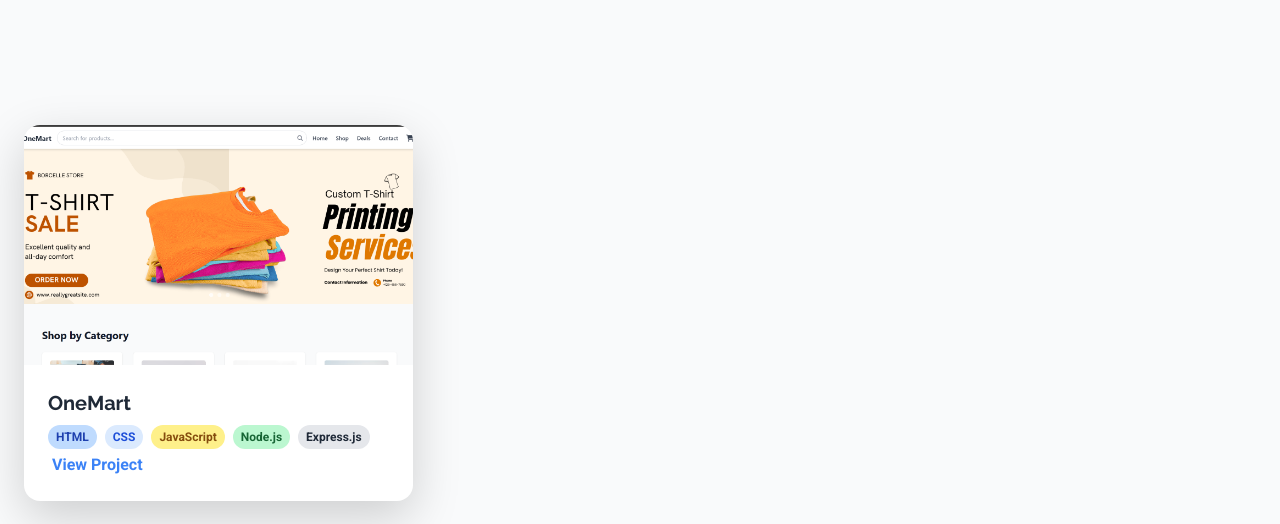
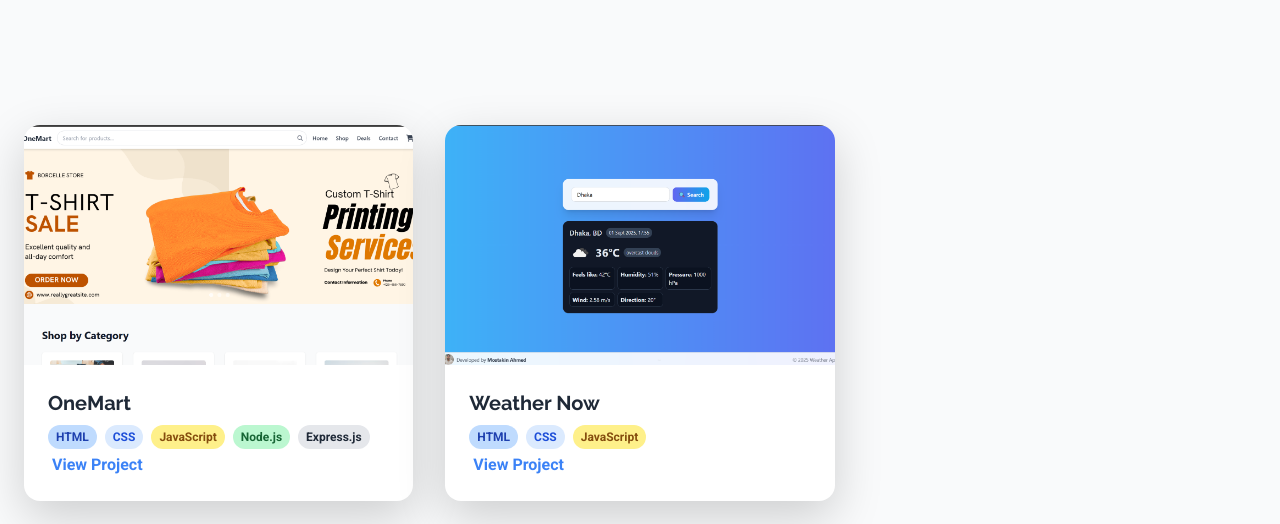
Before and after one commit to mostakinahmed/mostakinahmed.github.io, a plain HTML site: page index.html in a window 1280 px wide. Shown: the part 1954-2478 px from the top of the page. Drawn offline with nearby package versions, Linux system fonts and the light colour scheme.

Commit message:
add project 2 weather app

```diff
--- a/index.html
+++ b/index.html
@@ -519,6 +519,45 @@
               </div>
             </div>
 
+            <!-- Card 2 weather -->
+            <div
+              class="project-card bg-white rounded-2xl shadow-lg overflow-hidden transform cursor-pointer"
+            >
+              <img
+                src="assets/img/weather.png"
+                alt="Project 1"
+                class="w-full h-60 object-cover"
+              />
+              <div class="p-6">
+                <h3 class="text-xl font-bold text-gray-800 mb-2">
+                  Weather Now
+                </h3>
+
+                <div class="flex flex-wrap gap-2 mt-auto">
+                  <span
+                    class="bg-blue-200 text-blue-800 text-xs font-semibold px-2 py-1 rounded-full"
+                    >HTML</span
+                  >
+                  <span
+                    class="bg-blue-100 text-blue-700 text-xs font-semibold px-2 py-1 rounded-full"
+                    >CSS</span
+                  >
+                  <span
+                    class="bg-yellow-200 text-yellow-800 text-xs font-semibold px-2 py-1 rounded-full"
+                    >JavaScript</span
+                  >
+                </div>
+                <div class="flex justify-between items-center pt-1 ml-1">
+                  <a
+                    href="https://weatherby-mostakin.netlify.app/"
+                    target="_blank"
+                    class="text-blue-500 font-semibold hover:underline"
+                    >View Project</a
+                  >
+                </div>
+              </div>
+            </div>
+
             <!-- Card 2
             <div
               class="project-card bg-white rounded-2xl shadow-lg overflow-hidden transform cursor-pointer"
```
Also changed, not shown: assets/img/weather.png (added).
